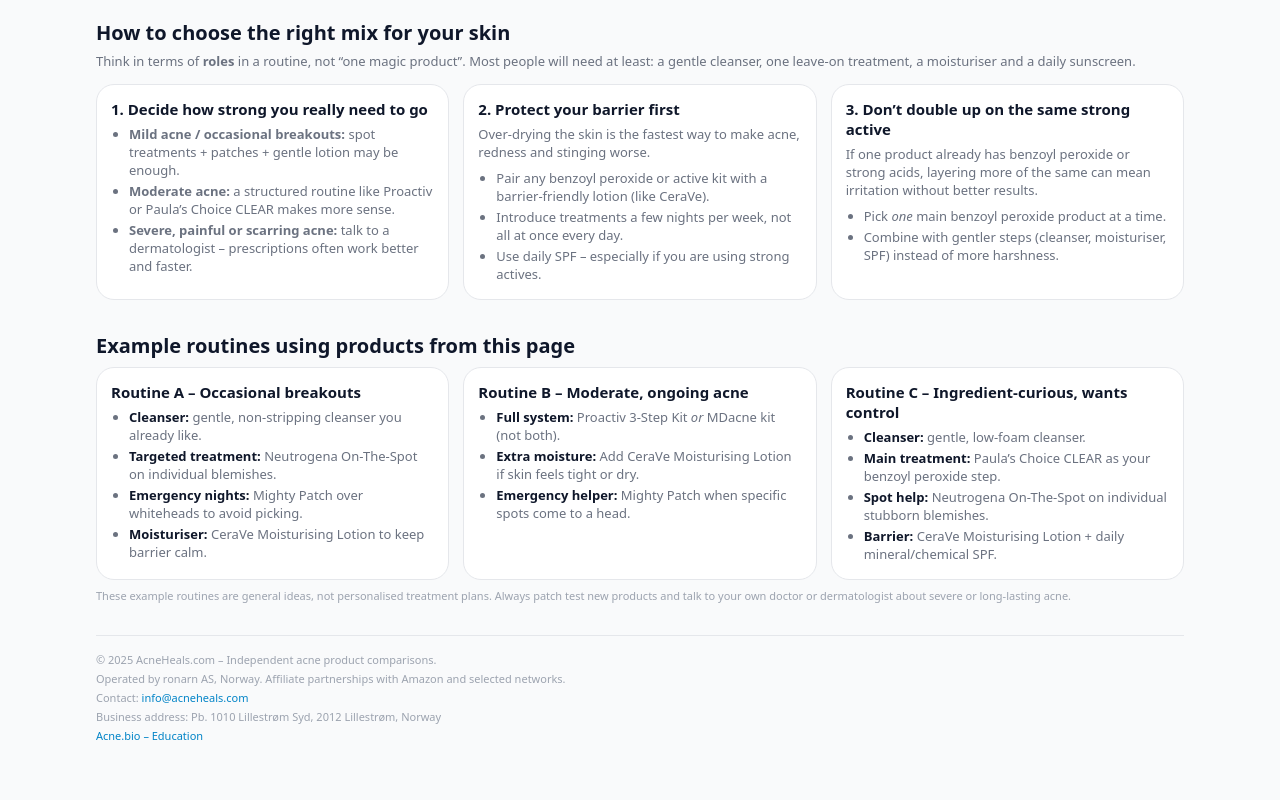
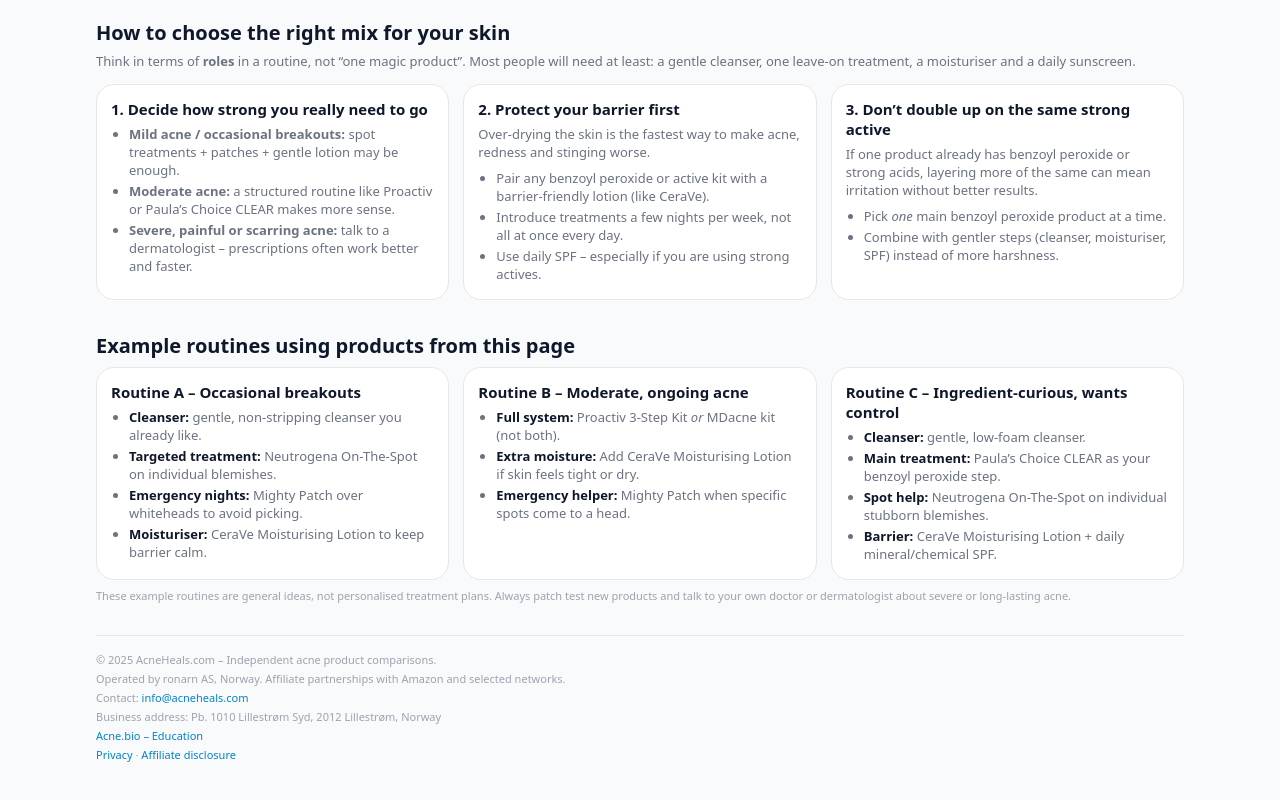
Before and after one commit to BioHealthLabs/acneheals.com-site, a plain HTML site: page index.html in a window 1280 px wide. Shown: the part 1455-2255 px from the top of the page. Drawn offline with Linux system fonts and the light colour scheme.

Commit message:
Update index.html

```diff
--- a/index.html
+++ b/index.html
@@ -523,7 +523,6 @@
     </section>
   </main>
 
-  <!-- FOOTER -->
 <footer class="site-footer">
   <span>© <span id="year"></span> AcneHeals.com – Independent acne product comparisons.</span>
   <span>Operated by ronarn AS, Norway. Affiliate partnerships with Amazon and selected networks.</span>
@@ -531,6 +530,10 @@
   <span>Business address: Pb. 1010 Lillestrøm Syd, 2012 Lillestrøm, Norway</span>
   <span>
     <a href="https://acne.bio/" target="_blank" rel="noopener">Acne.bio – Education</a>
+  </span>
+  <span>
+    <a href="/privacy.html">Privacy</a> ·
+    <a href="/affiliate-disclosure.html">Affiliate disclosure</a>
   </span>
 </footer>
 </div>
```
Lines whose indentation alone changed are shown as unchanged.
